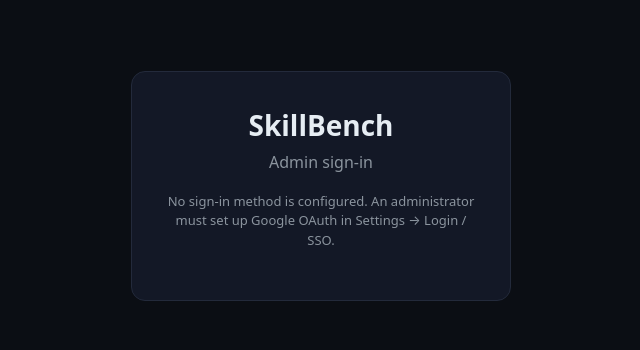
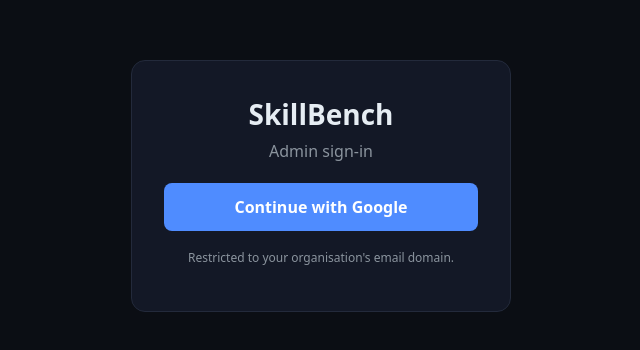
Before and after one commit to atulmahankal-leapswitch/SkillBench, a Next.js app in the folder frontend/: page /login in a window 1280 px wide. Shown: the part 214-564 px from the top of the page, without its empty margins (319-959 px from the left). Built offline with nearby package versions, Linux system fonts and the light colour scheme; no server answers.

Commit message:
fix(login): always show Continue with Google; friendly error if unconfigured
The Google button is always rendered. When OAuth isn't configured it links back
to /login?error=google_not_configured (showing a clear message) instead of
hiding the button or exposing the backend's raw 503 JSON.

```diff
--- a/frontend/app/login/page.tsx
+++ b/frontend/app/login/page.tsx
@@ -12,6 +12,8 @@
   bad_state: "Sign-in session expired. Please try again.",
   oauth_failed: "Sign-in was cancelled or failed.",
   token_exchange_failed: "Could not complete sign-in with Google.",
+  google_not_configured:
+    "Google sign-in isn't configured yet. An administrator must set it up in Settings → Login / SSO.",
 };
 
 // Only honor internal absolute paths — guards against open redirects.
@@ -32,9 +34,13 @@
 
   const config = await fetchAuthConfig();
   // Test-mode password login only appears with the explicit ?testmode URL hint
-  // (and only when the backend allows it). Google shows when it's configured.
+  // (and only when the backend allows it). The Google button is always shown;
+  // when it isn't configured it links back here with an error instead of
+  // hitting the backend's raw 503.
   const showPassword = config.password_login && testmode !== undefined;
-  const showGoogle = config.google;
+  const googleHref = config.google
+    ? `${browserApiBase}/api/auth/google/login?next=${encodeURIComponent(next)}`
+    : "/login?error=google_not_configured";
 
   return (
     <main
@@ -77,9 +83,8 @@
           </p>
         )}
 
-        {showGoogle && (
         <a
-            href={`${browserApiBase}/api/auth/google/login?next=${encodeURIComponent(next)}`}
+          href={googleHref}
           style={{
             display: "block",
             marginTop: 20,
@@ -93,23 +98,11 @@
         >
           Continue with Google
         </a>
-        )}
 
         {showPassword && <PasswordForm next={next} />}
 
-        {!showGoogle && !showPassword && (
-          <p style={{ color: "var(--muted)", fontSize: 13, marginTop: 18 }}>
-            No sign-in method is configured. An administrator must set up Google
-            OAuth in Settings → Login / SSO.
-          </p>
-        )}
-
         <p style={{ color: "var(--muted)", fontSize: 12, marginTop: 18 }}>
-          {showGoogle
-            ? "Restricted to your organisation's email domain."
-            : showPassword
-              ? "Test-mode bootstrap login (local setup only)."
-              : ""}
+          Restricted to your organisation&apos;s email domain.
         </p>
       </div>
     </main>
```
Lines whose indentation alone changed are shown as unchanged.
